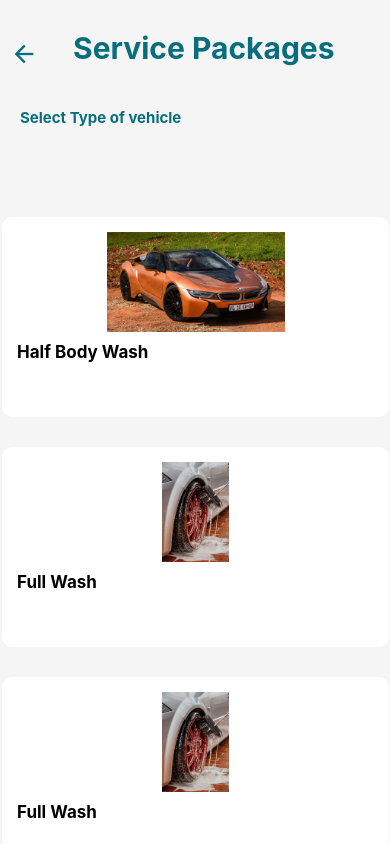
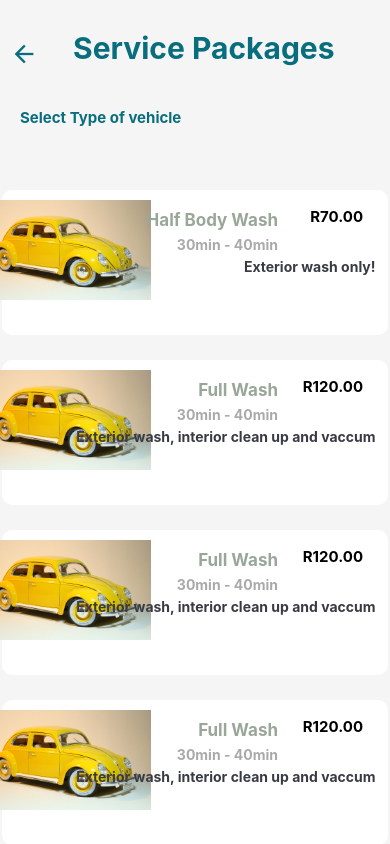
Before and after one commit to ernestmatenjwa/carWashReactNativeApp, a React Native app: screen /SearchCarWash in a window 390 px wide. Built offline with nearby package versions, Linux system fonts and the light colour scheme.

Commit message:
justadded

```diff
--- a/Screens/messagesScreen.js
+++ b/Screens/messagesScreen.js
@@ -113,7 +113,6 @@ const styles = StyleSheet.create({
   UserName: {
     fontSize: 14,
     fontWeight: "bold",
-    fontFamily: "Lato-Regular",
   },
   PostTime: {
     fontSize: 12,
--- a/components/SearchCarWash.js
+++ b/components/SearchCarWash.js
@@ -13,7 +13,7 @@ import Icon from 'react-native-vector-icons/MaterialIcons';
 import services from '../consts/services';
 import COLORS from '../consts/colors';
 
-const width = Dimensions.get("screen").width/2-13
+
 
 
 export default function  SearchCarWash({ navigation }) {
@@ -21,13 +21,31 @@ export default function  SearchCarWash({ navigation }) {
     const Card = ({service}) =>{
        return (<TouchableOpacity onPress={() => navigation.navigate("DateSetter") }>
               <View style={styles.card}>
-                <View style={{height: 100, alignItems: 'center'}}>
-               <Image style={{flex: 1,resizeMode: 'contain'}} source={service.img}/>
-              </View>
-              <Text style={{fontWeight: 'bold', fontSize: 17, marginTop: 10}}>
-            {service.name}
-          </Text>
-         </View>
+                <View style={{height: 100, width: 100, alignItems: 'center'}}>
+               <Image style={{flex: 1,resizeMode: 'contain', borderRadius: 13}} source={service.img}/>
+                </View>
+                <View style={{alignItems: 'flex-end', marginRight: 100, marginTop: -90}}>
+                <Text style={{fontWeight: 'bold', fontSize: 17, color: COLORS.paile}}>
+                {service.name}
+                </Text>
+                <Text style={styles.price}>
+                R{service.price}
+               </Text>
+                </View>
+                <View style={{alignItems: 'flex-end', marginRight: 100, marginTop: 10}}>
+                  <Text style={{fontWeight: 'bold', fontSize: 14, color: COLORS.lightGray}}>
+                  {service.time}
+                  </Text>
+                </View>
+                <View style={{alignItems: 'flex-end', marginRight: 2.5, marginTop: 5}}>
+                  <Text style={{fontWeight: 'bold', fontSize: 14, color: COLORS.black}}>
+                  {service.describetion}
+                  </Text>
+                </View>
+                <View style={{alignItems: 'flex-end', marginBottom: 50}}>
+
+               </View>
+            </View>
        </TouchableOpacity>
 
          );
@@ -49,13 +67,13 @@ export default function  SearchCarWash({ navigation }) {
             <View style={{flexDirection: 'row', alignItems: 'center'}}>
             </View>
          <FlatList
-        columnWrapperStyle={{justifyContent: 'space-between'}}
+
         showsVerticalScrollIndicator={false}
         contentContainerStyle={{
-          marginTop: 10,
+          marginTop: 11,
           paddingBottom: 50,
         }}
-        numColumns={2}
+        f
         data={services}
         renderItem={({item}) => {
           return <Card service={item} />;
@@ -73,14 +91,14 @@ const styles = StyleSheet.create ({
         marginBottom: 20,
     },
     card:{
-        height:200,
+        height:130,
         backgroundColor: COLORS.white,
-        width,
         marginHorizontal: 2,
         borderRadius: 10,
-        marginBottom: 15,
-        padding: 15,
+        marginBottom: 10,
+        padding: 10,
         marginTop: 15,
+        flex: 1,
     },
     container: {
         backgroundColor: COLORS.gray,
@@ -105,5 +123,11 @@ const styles = StyleSheet.create ({
         fontSize: 15,
 
       },
+      price:{
+        fontSize: 15,
+        marginRight: -85,
+        marginTop: -23,
+        fontWeight: 'bold',
+      }
 
 })
--- a/consts/colors.js
+++ b/consts/colors.js
@@ -4,6 +4,9 @@ const COLORS =
        darkgreen: '#064451',
        gray: '#F5F5F5',
        tial: '#086E7D',
+       paile: '#99A799',
+       lightGray: '#AAAAAA',
+       black: '#393B44'
     };
 
 export default COLORS;
--- a/consts/services.js
+++ b/consts/services.js
@@ -4,7 +4,7 @@ const services = [
         name: 'Half Body Wash',
         price: '70.00',
         time: '30min - 40min',
-        img: require('../assets/homeBG.jpg'),
+        img: require('./../assets/pictures/car.jpg'),
         describetion: 'Exterior wash only!'
     },
 
@@ -13,7 +13,7 @@ const services = [
         name: 'Full Wash',
         price: '120.00',
         time: '30min - 40min',
-        img: require('../assets/homeBG1.jpg'),
+        img: require('./../assets/pictures/car.jpg'),
         describetion: 'Exterior wash, interior clean up and vaccum'
     }
     ,
@@ -23,7 +23,7 @@ const services = [
         name: 'Full Wash',
         price: '120.00',
         time: '30min - 40min',
-        img: require('../assets/homeBG1.jpg'),
+        img: require('./../assets/pictures/car.jpg'),
         describetion: 'Exterior wash, interior clean up and vaccum'
     }
     ,
@@ -33,7 +33,7 @@ const services = [
         name: 'Full Wash',
         price: '120.00',
         time: '30min - 40min',
-        img: require('../assets/homeBG1.jpg'),
+        img: require('./../assets/pictures/car.jpg'),
         describetion: 'Exterior wash, interior clean up and vaccum'
     }
     ,
@@ -43,7 +43,7 @@ const services = [
         name: 'Full Wash',
         price: '120.00',
         time: '30min - 40min',
-        img: require('../assets/homeBG1.jpg'),
+        img: require('./../assets/pictures/car.jpg'),
         describetion: 'Exterior wash, interior clean up and vaccum'
     }
     ,
@@ -53,7 +53,7 @@ const services = [
         name: 'Full Wash',
         price: '120.00',
         time: '30min - 40min',
-        img: require('../assets/homeBG1.jpg'),
+        img: require('./../assets/pictures/car.jpg'),
         describetion: 'Exterior wash, interior clean up and vaccum'
     }
 ];
```
